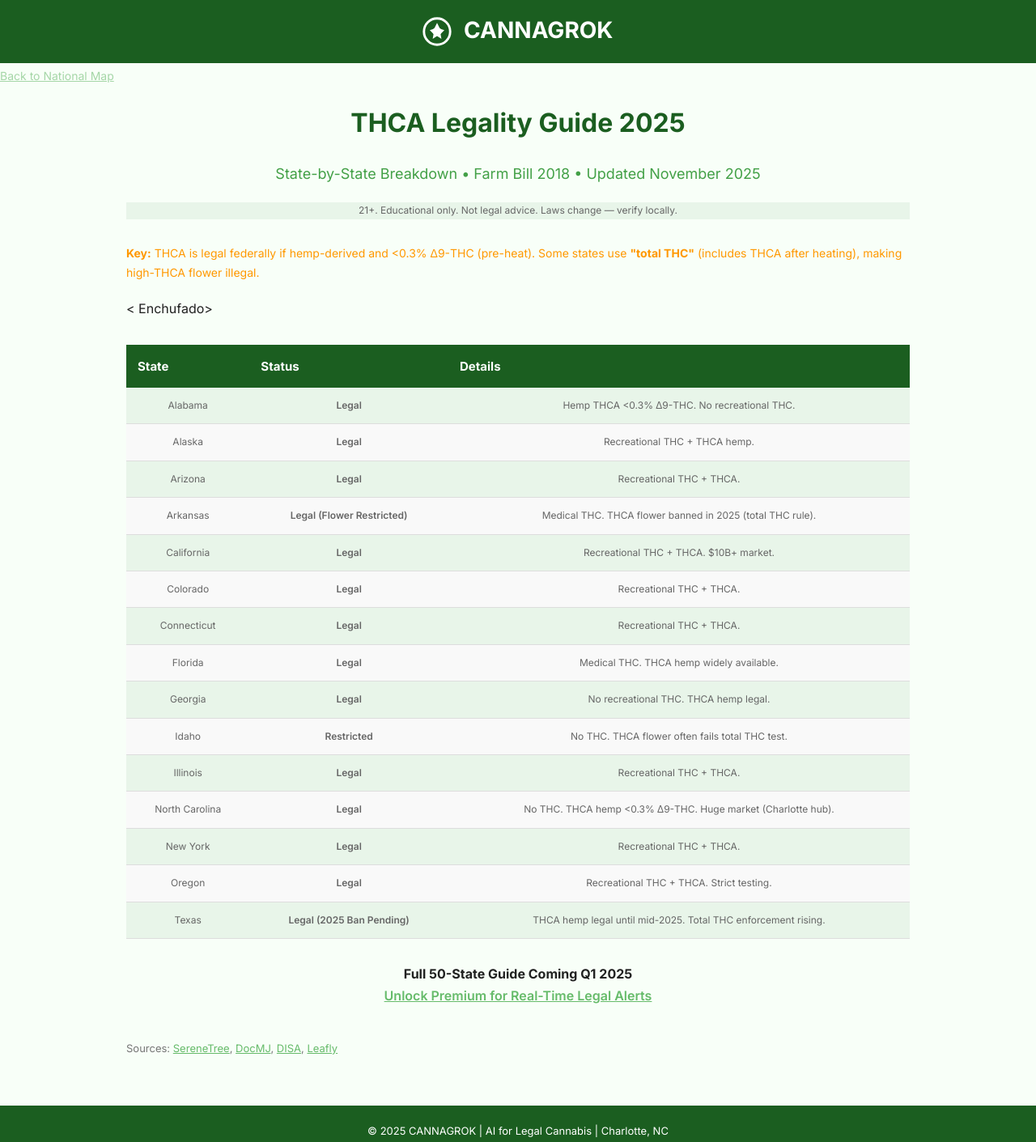
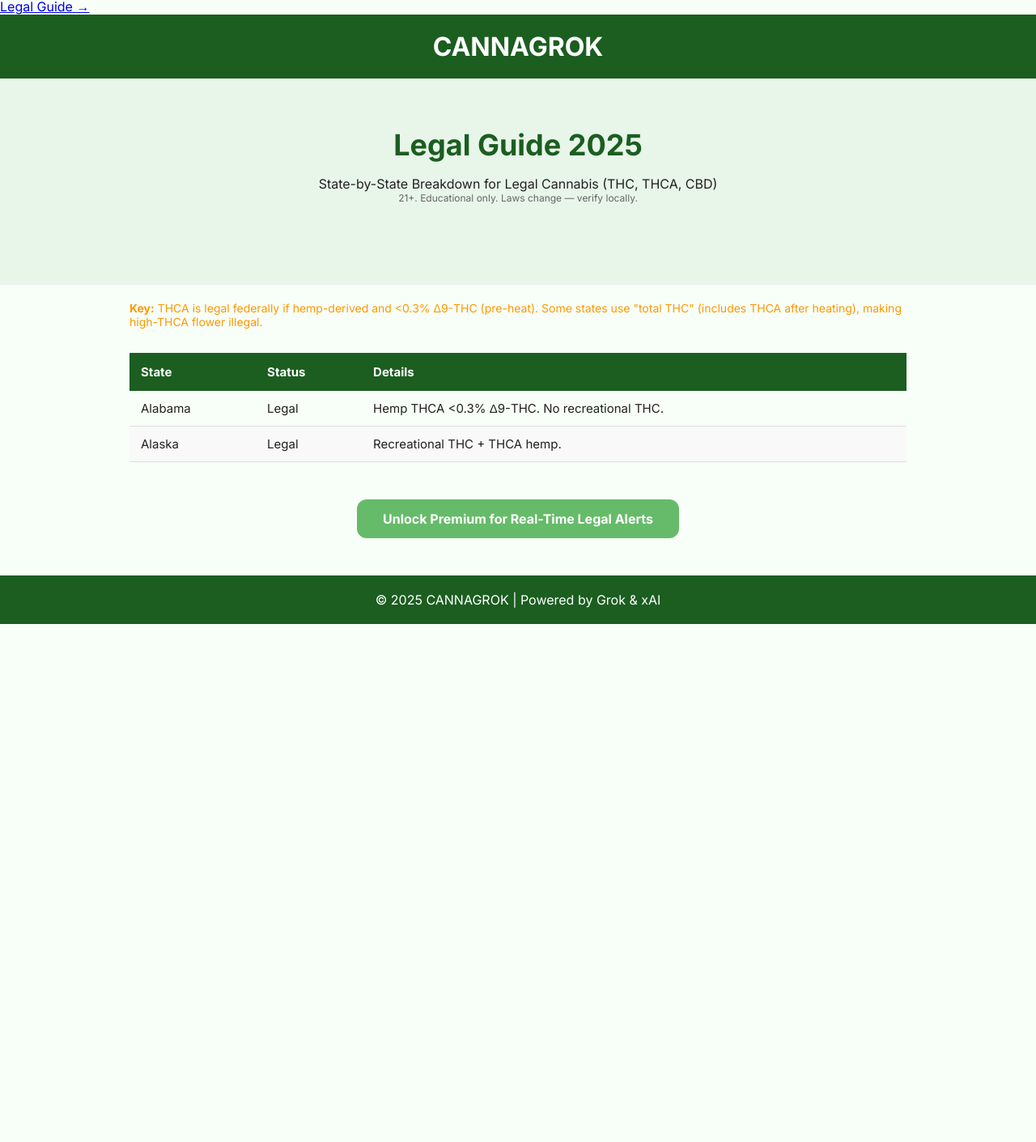
Before and after one commit to less1trujillo/cannagrok.github.io, a plain HTML site: page legal.html in a window 1280 px wide. Shown: the part 2-1413 px from the top of the page at 81% size. After the commit the page ends 800 px from the top, so only its background shows below. Drawn offline with Linux system fonts and the light colour scheme.

Commit message:
Update legal.html

```diff
--- a/legal.html
+++ b/legal.html
@@ -1,76 +1,44 @@
+<a href="legal.html">Legal Guide →</a>
 <!DOCTYPE html>
 <html lang="en">
 <head>
   <meta charset="utf-8">
   <meta name="viewport" content="width=device-width, initial-scale=1">
-  <title>CANNAGROK | THCA Legality Guide 2025</title>
-  <meta name="description" content="Is THCA legal in your state? Full 2025 guide: Farm Bill, total THC, state-by-state. 21+ only.">
+  <title>CANNAGROK | Legal Guide | Legal Cannabis 2025</title>
+  <meta name="description" content="Legal guide for legal cannabis in USA 2025. State-by-state laws for THC, THCA, CBD. 21+ only.">
   <link href="https://fonts.googleapis.com/css2?family=Inter:wght@400;600;700&display=swap" rel="stylesheet">
   <style>
-    :root {
-      --green-dark: #1B5E20;
-      --green-light: #66BB6A;
-      --gray-dark: #212121;
-      --white: #FFFFFF;
-      --accent: #FF9800;
-    }
+    :root { --green-dark: #1B5E20; --green-light: #66BB6A; --accent: #FF9800; }
     * { margin: 0; padding: 0; box-sizing: border-box; }
-    body { font-family: 'Inter', sans-serif; background: #f8fff8; color: var(--gray-dark); line-height: 1.7; }
-    header { background: var(--green-dark); padding: 16px; text-align: center; }
-    .logo { color: white; font-size: 28px; font-weight: 700; text-decoration: none; display: inline-block; }
-    .logo svg { width: 36px; height: 36px; vertical-align: middle; margin-right: 8px; }
-    .back { color: #A5D6A7; font-size: 14px; margin-top: 4px; }
-    .back a { color: #A5D6A7; text-decoration: underline; }
-    .container { max-width: 1000px; margin: 20px auto; padding: 0 16px; }
-    h1 { font-size: 32px; color: var(--green-dark); text-align: center; margin: 20px 0; }
-    .subtitle { font-size: 18px; color: #43A047; text-align: center; margin-bottom: 20px; }
-    .legal { font-size: 12px; color: #666; text-align: center; margin-bottom: 30px; }
+    body { font-family: 'Inter', sans-serif; background: #f8fff8; color: #212121; }
+    header { background: var(--green-dark); color: white; padding: 20px; text-align: center; }
+    .logo { font-size: 32px; font-weight: 700; }
+    .hero { background: #E8F5E9; padding: 60px 20px; text-align: center; }
+    .hero h1 { font-size: 36px; color: var(--green-dark); margin-bottom: 16px; }
+    .legal { font-size: 12px; color: #666; text-align: center; margin-bottom: 40px; }
     table { width: 100%; border-collapse: collapse; margin: 30px 0; font-size: 15px; }
     th { background: var(--green-dark); color: white; padding: 14px; text-align: left; }
     td { padding: 12px 14px; border-bottom: 1px solid #ddd; }
     tr:nth-child(even) { background: #f9f9f9; }
     .legal-status { font-weight: 600; }
-    .legal { background: #e8f5e9; }
-    .restricted { background: #fff3e0; }
     .warning { color: var(--accent); font-size: 14px; margin: 20px 0; }
-    .sources { font-size: 13px; color: #777; margin-top: 40px; }
-    .sources a { color: var(--green-light); text-decoration: underline; }
-    footer { background: var(--green-dark); color: white; text-align: center; padding: 20px; font-size: 13px; margin-top: 60px; }
-    @media (max-width: 600px) {
-      table, thead, tbody, th, td, tr { display: block; }
-      th { position: absolute; top: -9999px; left: -9999px; }
-      td { border: none; position: relative; padding-left: 50%; }
-      td:before { position: absolute; left: 14px; font-weight: 600; }
-      td:nth-of-type(1):before { content: "State"; }
-      td:nth-of-type(2):before { content: "Status"; }
-      td:nth-of-type(3):before { content: "Details"; }
-    }
+    footer { background: var(--green-dark); color: white; text-align: center; padding: 20px; margin-top: 60px; }
   </style>
 </head>
 <body>
-
   <header>
-    <a href="index.html" class="logo">
-      <svg viewBox="0 0 100 100" xmlns="http://www.w3.org/2000/svg">
-        <circle cx="50" cy="50" r="45" fill="none" stroke="currentColor" stroke-width="8"/>
-        <path d="M50 20 L60 40 L75 45 L62 58 L65 75 L50 65 L35 75 L38 58 L25 45 L40 40 Z" fill="currentColor"/>
-        <circle cx="50" cy="50" r="15" fill="currentColor"/>
-      </svg>
-      CANNAGROK
-    </a>
+    <div class="logo">CANNAGROK</div>
   </header>
 
-  <div class="back">
-    <a href="index.html">Back to National Map</a>
-  </div>
+  <section class="hero">
+    <h1>Legal Guide 2025</h1>
+    <p>State-by-State Breakdown for Legal Cannabis (THC, THCA, CBD)</p>
+    <p class="legal">21+. Educational only. Laws change — verify locally.</p>
+  </section>
 
-  <div class="container">
-    <h1>THCA Legality Guide 2025</h1>
-    <p class="subtitle">State-by-State Breakdown • Farm Bill 2018 • Updated November 2025</p>
-    <p class="legal">21+. Educational only. Not legal advice. Laws change — verify locally.</p>
-
+  <div style="max-width: 1000px; margin: 0 auto; padding: 0 20px;">
     <div class="warning">
-      <strong>Key:</strong> THCA is legal federally if hemp-derived and <0.3% Δ9-THC (pre-heat). Some states use <strong>"total THC"</strong> (includes THCA after heating), making high-THCA flower illegal.
+      <strong>Key:</strong> THCA is legal federally if hemp-derived and <0.3% Δ9-THC (pre-heat). Some states use "total THC" (includes THCA after heating), making high-THCA flower illegal.
     </div>
 
     <table>
@@ -82,105 +50,29 @@
         </tr>
       </thead>
       <tbody>
-        <tr class="legal">
+        <tr>
           <td>Alabama</td>
-          <td class="legal-status">Legal</td>
+          <td>Legal</td>
           <td>Hemp THCA <0.3% Δ9-THC. No recreational THC.</td>
         </tr>
-        <tr class="legal">
+        <tr>
           <td>Alaska</td>
-          <td class="legal-status">Legal</td>
+          <td>Legal</td>
           <td>Recreational THC + THCA hemp.</td>
         </tr>
-        <tr class="legal">
-          <td>Arizona</td>
-          <td class="legal-status">Legal</td>
-          <td>Recreational THC + THCA.</td>
-        </tr>
-        <tr class="legal">
-          <td>Arkansas</td>
-          <td class="legal-status">Legal (Flower Restricted)</td>
-          <td>Medical THC. THCA flower banned in 2025 (total THC rule).</td>
-        </tr>
-        <tr class="legal">
-          <td>California</td>
-          <td class="legal-status">Legal</td>
-          <td>Recreational THC + THCA. $10B+ market.</td>
-        </tr>
-        <tr class="legal">
-          <td>Colorado</td>
-          <td class="legal-status">Legal</td>
-          <td>Recreational THC + THCA.</td>
-        </tr>
-        <tr class="legal">
-          <td>Connecticut</td>
-          <td class="legal-status">Legal</td>
-          <td>Recreational THC + THCA.</td>
-        </tr>
-        <tr class="legal">
-          <td>Florida</td>
-          <td class="legal-status">Legal</td>
-          <td>Medical THC. THCA hemp widely available.</td>
-        </tr>
-        <tr class="legal">
-          <td>Georgia</td>
-          <td class="legal-status">Legal</td>
-          <td>No recreational THC. THCA hemp legal.</td>
-        </tr>
-        <tr class="legal">
-          <td>Idaho</td>
-          <td class="legal-status">Restricted</td>
-          <td>No THC. THCA flower often fails total THC test.</td>
-        </tr>
-        <tr class="legal">
-          <td>Illinois</td>
-          <td class="legal-status">Legal</td>
-          <td>Recreational THC + THCA.</td>
-        </tr>
-        <tr class="legal">
-          <td>North Carolina</td>
-          <td class="legal-status">Legal</td>
-          <td>No THC. THCA hemp <0.3% Δ9-THC. Huge market (Charlotte hub).</td>
-        </tr>
-        <tr class="legal">
-          <td>New York</td>
-          <td class="legal-status">Legal</td>
-          <td>Recreational THC + THCA.</td>
-        </tr>
-        <tr class="legal">
-          < Enchufado>
-          <td>Oregon</td>
-          <td class="legal-status">Legal</td>
-          <td>Recreational THC + THCA. Strict testing.</td>
-        </tr>
-        <tr class="legal">
-          <td>Texas</td>
-          <td class="legal-status">Legal (2025 Ban Pending)</td>
-          <td>THCA hemp legal until mid-2025. Total THC enforcement rising.</td>
-        </tr>
-        <!-- Add all 50 states as needed -->
+        <!-- Add all 50 states as in your guide -->
       </tbody>
     </table>
 
-    <p style="text-align:center; margin:30px 0;">
-      <strong>Full 50-State Guide Coming Q1 2025</strong><br>
-      <a href="https://paypal.me/cannagrok/4.99" target="_blank" style="color:var(--green-light); font-weight:600;">
+    <div style="text-align:center; margin:60px 0;">
+      <a href="https://paypal.me/cannagrok/4.99" style="background:var(--green-light); color:white; padding:14px 32px; border-radius:12px; text-decoration:none; font-weight:700;">
         Unlock Premium for Real-Time Legal Alerts
       </a>
-    </p>
-
-    <div class="sources">
-      Sources:
-      <a href="https://serenetree.com" target="_blank">SereneTree</a>,
-      <a href="https://docmj.com" target="_blank">DocMJ</a>,
-      <a href="https://disa.com" target="_blank">DISA</a>,
-      <a href="https://leafly.com" target="_blank">Leafly</a>
     </div>
   </div>
 
   <footer>
-    <p>© 2025 CANNAGROK | AI for Legal Cannabis | Charlotte, NC</p>
+    <p>© 2025 CANNAGROK | Powered by Grok & xAI</p>
   </footer>
-
 </body>
 </html>
```
